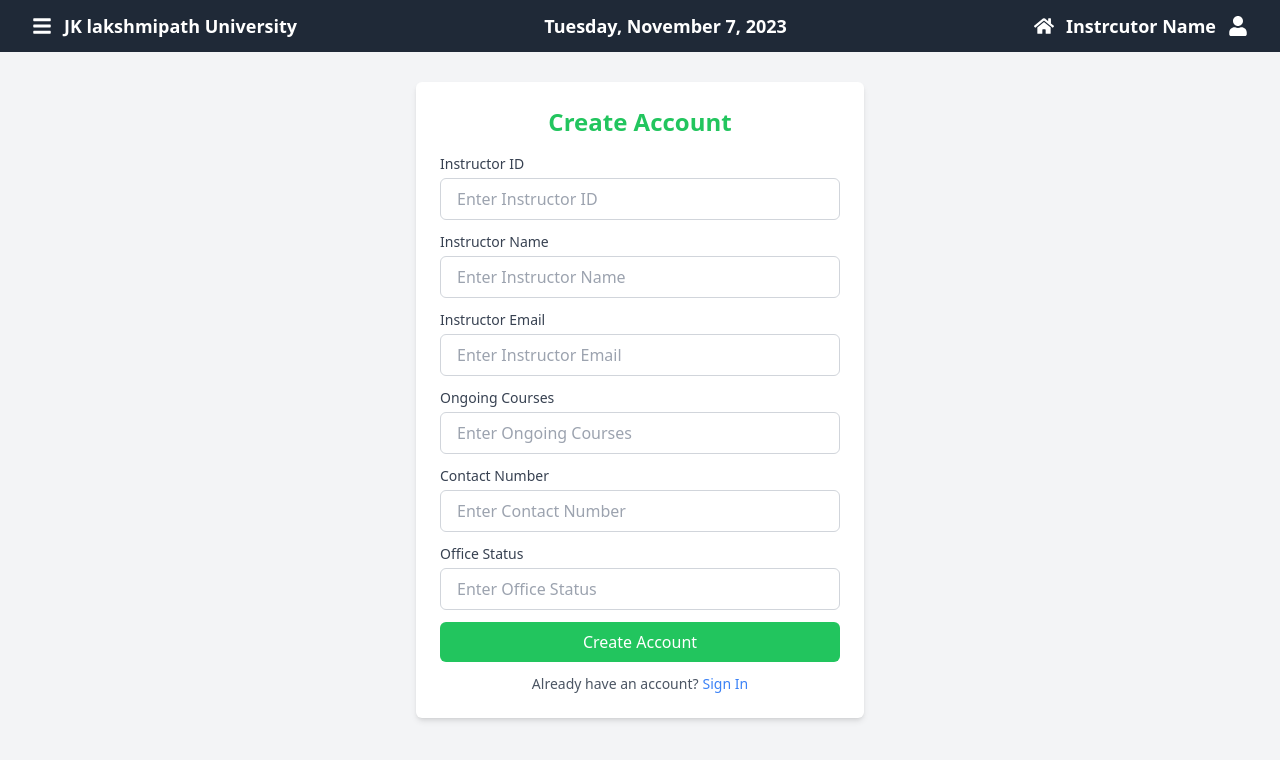
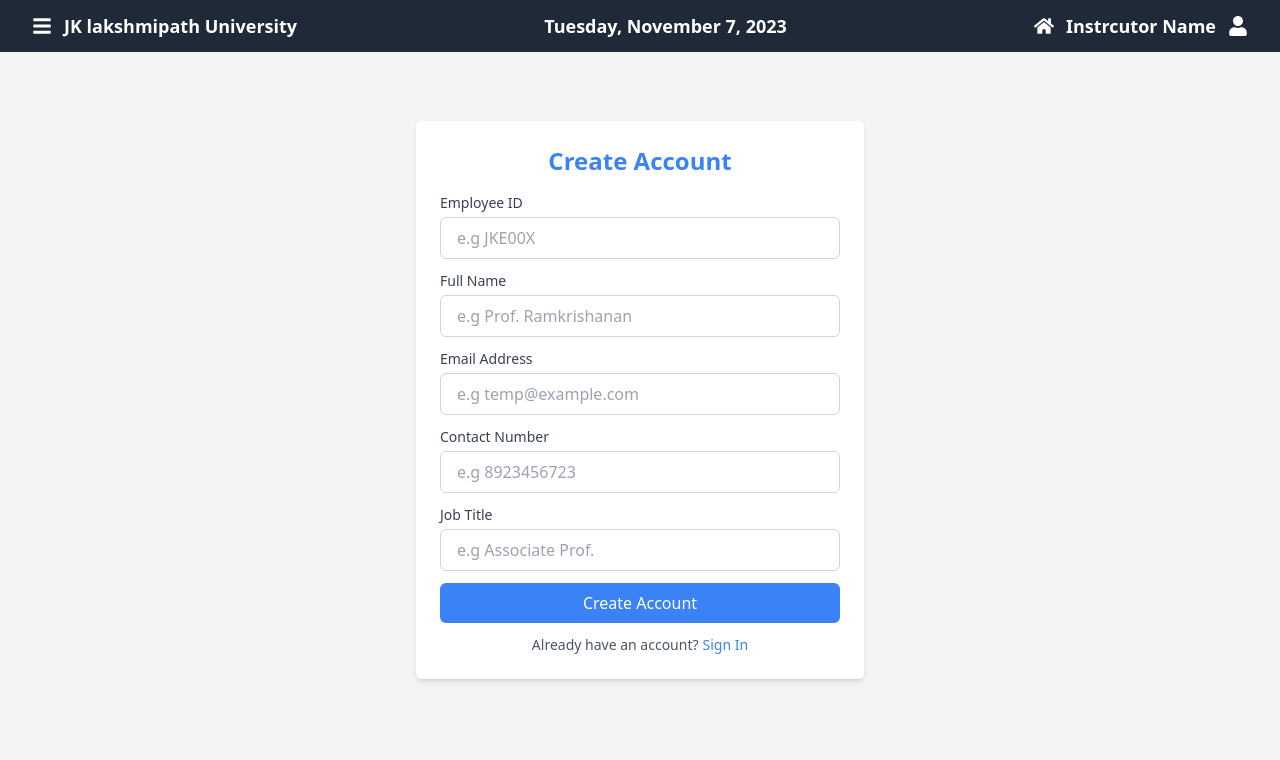
Before and after one commit to Rohan-Sharma03/MarkMe-Instructor, a React (Create React App) app: page /createAccount in a window 1280 px wide. Shown: the top 760 px of the page. Built offline with nearby package versions, Linux system fonts and the light colour scheme; no server answers.

Commit message:
Integrated password set feature

```diff
--- a/src/pages/CreateAccount.tsx
+++ b/src/pages/CreateAccount.tsx
@@ -1,45 +1,128 @@
-import React, { useEffect } from "react";
-import { useNavigate } from "react-router-dom";
+import React, { useState, FormEvent } from "react";
+import { createSearchParams, useNavigate } from "react-router-dom";
 import axios from "axios";
+import { ToastContainer, toast } from "react-toastify";
+import "react-toastify/dist/ReactToastify.css";
 
-export default function CreateAccount() {
+export default function CreateAccount(): JSX.Element {
+  const [instructorId, setInstructorId] = useState<string>("");
+  const [instructorName, setInstructorName] = useState<string>("");
+  const [instructorEmail, setInstructorEmail] = useState<string>("");
+  const [contactNumber, setContactNumber] = useState<string>("");
+  const [instructorDesignation, setInstructorDesgination] =
+    useState<string>("");
+
   const navigate = useNavigate();
 
-  const handleSignIn = () => {
-    navigate("/signIn");
+  const handleSign = () => {
+    navigate("/signIn", { replace: true });
   };
+  const handleCreateAccount = () => {
+    navigate(
+      {
+        pathname: "/credential",
+        search: createSearchParams({
+          email: instructorEmail,
+        }).toString(),
+      },
+      { replace: true }
+    );
+  };
+
   const createAccount = async () => {
     try {
-      const res = await axios.get(`${process.env.API_URL}/api/getCourses`);
-      console.log(res);
-    } catch (err) {
-      console.log(err);
+      const response = await axios.post(
+        `${process.env.REACT_APP_API_URL}/api/ciAccount`,
+        {
+          instructor_id: instructorId,
+          instructor_name: instructorName,
+          instructor_email: instructorEmail,
+          contact_number: contactNumber,
+          instructor_designation: instructorDesignation,
+          office_status: "NA",
+          ongoing_course: ["NA"],
+        }
+      );
+      console.log(response.data); // Log the response data if needed
+
+      // Handle success, show success message using react-toastify
+      if (response.data.status === 500) {
+        toast.error("Account exit already", {
+          position: toast.POSITION.BOTTOM_CENTER,
+          autoClose: 1000,
+          hideProgressBar: false,
+          closeButton: true,
+          pauseOnHover: true,
+          draggable: true,
+          progress: undefined,
+        });
+      } else {
+        toast.success("Account Created", {
+          position: toast.POSITION.BOTTOM_CENTER,
+          autoClose: 1000,
+          hideProgressBar: false,
+          closeButton: true,
+          pauseOnHover: true,
+          draggable: true,
+          progress: undefined,
+        });
+        await new Promise((resolve) => setTimeout(resolve, 3000));
+        handleCreateAccount();
+      }
+    } catch (error) {
+      console.error("Error creating account:", error);
+      // Handle error, show error message to the user, etc.
     }
   };
 
-  useEffect(() => {
+  const handleSubmit = async (e: FormEvent<HTMLFormElement>) => {
+    e.preventDefault();
+    if (
+      !instructorId ||
+      !instructorName ||
+      !instructorEmail ||
+      !contactNumber ||
+      !instructorDesignation
+    ) {
+      toast.error("Please fill out all fields", {
+        position: toast.POSITION.BOTTOM_CENTER,
+        autoClose: 2000,
+        hideProgressBar: false,
+        closeButton: true,
+        pauseOnHover: true,
+        draggable: true,
+        progress: undefined,
+      });
+      return; // Prevent further execution of the form submission
+    }
     createAccount();
-  });
+  };
+
   return (
     <div className="flex items-center justify-center h-screen bg-gray-100">
       <div className="container p-6 bg-white rounded-md shadow-md max-w-md">
-        <h2 className="text-2xl font-semibold mb-4 text-center text-green-500">
+        <h2 className="text-2xl font-semibold mb-4 text-center text-blue-500">
           Create Account
         </h2>
-        <form className="space-y-3">
+        <form
+          className="space-y-3"
+          onSubmit={(e: FormEvent<HTMLFormElement>) => handleSubmit(e)}
+        >
           <div className="flex flex-col space-y-1">
             <label
               htmlFor="instructor_id"
               className="text-sm font-medium text-gray-700"
             >
-              Instructor ID
+              Employee ID
             </label>
             <input
               id="instructor_id"
               name="instructor_id"
               type="text"
-              placeholder="Enter Instructor ID"
-              className="py-2 px-4 border border-gray-300 rounded-md focus:outline-none focus:border-green-500"
+              value={instructorId}
+              onChange={(e) => setInstructorId(e.target.value)}
+              placeholder="e.g JKE00X"
+              className="py-2 px-4 border border-gray-300 rounded-md focus:outline-none focus:border-blue-500"
             />
           </div>
           <div className="flex flex-col space-y-1">
@@ -47,14 +130,16 @@ export default function CreateAccount() {
               htmlFor="instructor_name"
               className="text-sm font-medium text-gray-700"
             >
-              Instructor Name
+              Full Name
             </label>
             <input
               id="instructor_name"
               name="instructor_name"
               type="text"
-              placeholder="Enter Instructor Name"
-              className="py-2 px-4 border border-gray-300 rounded-md focus:outline-none focus:border-green-500"
+              value={instructorName}
+              onChange={(e) => setInstructorName(e.target.value)}
+              placeholder="e.g Prof. Ramkrishanan"
+              className="py-2 px-4 border border-gray-300 rounded-md focus:outline-none focus:border-blue-500"
             />
           </div>
           <div className="flex flex-col space-y-1">
@@ -62,29 +147,16 @@ export default function CreateAccount() {
               htmlFor="instructor_email"
               className="text-sm font-medium text-gray-700"
             >
-              Instructor Email
+              Email Address
             </label>
             <input
               id="instructor_email"
               name="instructor_email"
               type="email"
-              placeholder="Enter Instructor Email"
-              className="py-2 px-4 border border-gray-300 rounded-md focus:outline-none focus:border-green-500"
-            />
-          </div>
-          <div className="flex flex-col space-y-1">
-            <label
-              htmlFor="ongoing_courses"
-              className="text-sm font-medium text-gray-700"
-            >
-              Ongoing Courses
-            </label>
-            <input
-              id="ongoing_courses"
-              name="ongoing_courses"
-              type="text"
-              placeholder="Enter Ongoing Courses"
-              className="py-2 px-4 border border-gray-300 rounded-md focus:outline-none focus:border-green-500"
+              value={instructorEmail}
+              onChange={(e) => setInstructorEmail(e.target.value)}
+              placeholder="e.g temp@example.com"
+              className="py-2 px-4 border border-gray-300 rounded-md focus:outline-none focus:border-blue-500"
             />
           </div>
           <div className="flex flex-col space-y-1">
@@ -98,28 +170,32 @@ export default function CreateAccount() {
               id="contact_number"
               name="contact_number"
               type="tel"
-              placeholder="Enter Contact Number"
-              className="py-2 px-4 border border-gray-300 rounded-md focus:outline-none focus:border-green-500"
+              value={contactNumber}
+              onChange={(e) => setContactNumber(e.target.value)}
+              placeholder="e.g 8923456723"
+              className="py-2 px-4 border border-gray-300 rounded-md focus:outline-none focus:border-blue-500"
             />
           </div>
           <div className="flex flex-col space-y-1">
             <label
-              htmlFor="office_status"
+              htmlFor="designation"
               className="text-sm font-medium text-gray-700"
             >
-              Office Status
+              Job Title
             </label>
             <input
-              id="office_status"
-              name="office_status"
+              id="designation"
+              name="designation"
               type="text"
-              placeholder="Enter Office Status"
-              className="py-2 px-4 border border-gray-300 rounded-md focus:outline-none focus:border-green-500"
+              value={instructorDesignation}
+              onChange={(e) => setInstructorDesgination(e.target.value)}
+              placeholder="e.g Associate Prof."
+              className="py-2 px-4 border border-gray-300 rounded-md focus:outline-none focus:border-blue-500"
             />
           </div>
           <button
             type="submit"
-            className="bg-green-500 text-white py-2 px-4 rounded-md hover:bg-green-600 transition duration-300 w-full focus:outline-none"
+            className="bg-blue-500 text-white py-2 px-4 rounded-md hover:bg-blue-600 transition duration-300 w-full focus:outline-none"
           >
             Create Account
           </button>
@@ -127,13 +203,15 @@ export default function CreateAccount() {
         <div className="mt-3 text-sm text-gray-600 text-center">
           Already have an account?
           <span
-            onClick={handleSignIn}
+            onClick={handleSign}
             className="cursor-pointer text-blue-500 ml-1 hover:underline"
           >
             Sign In
           </span>
         </div>
       </div>
+      {/* Place ToastContainer at the root level */}
+      <ToastContainer />
     </div>
   );
 }
```
